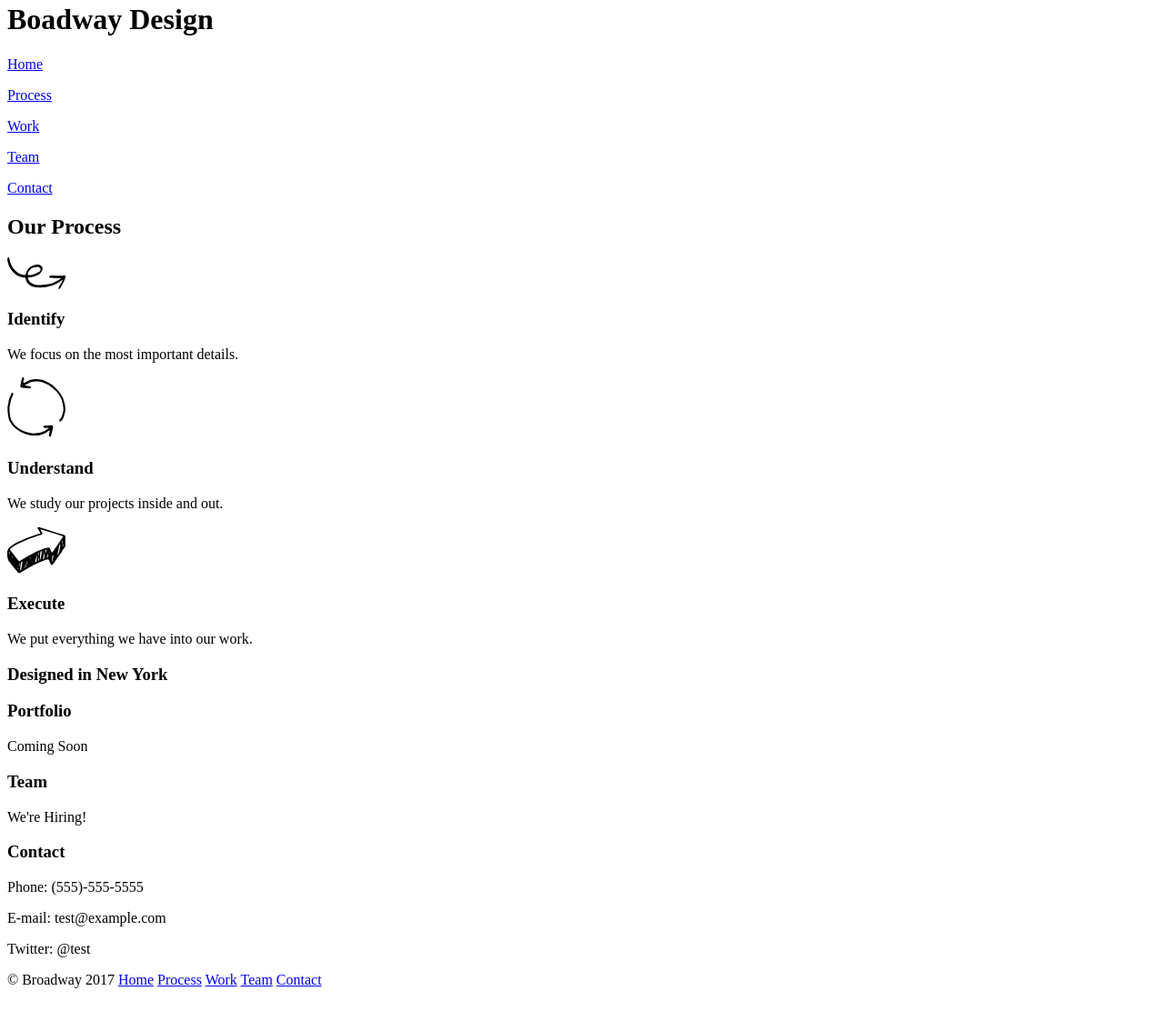
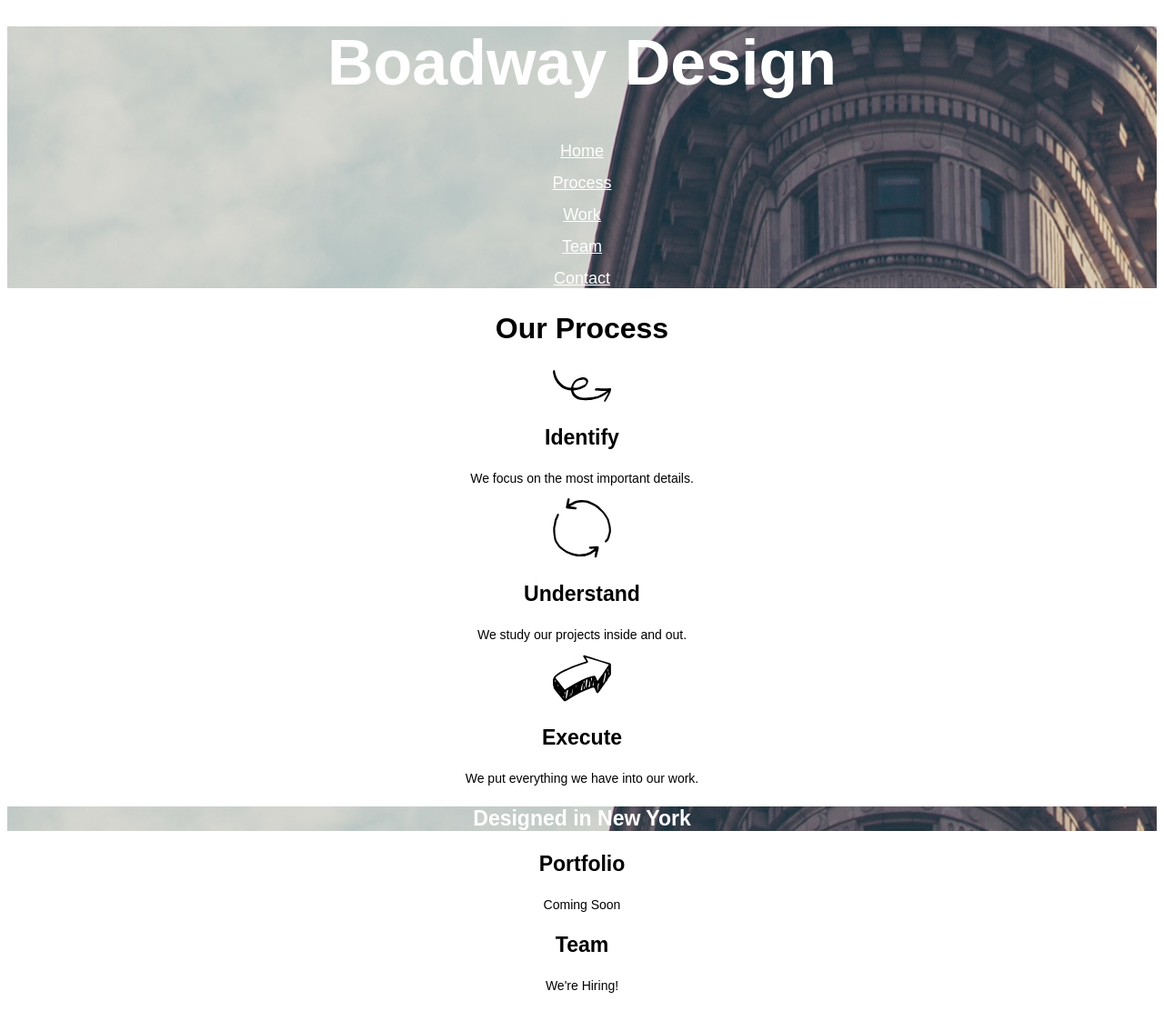
Before and after one commit to LuisPDX/Broadway, a plain HTML site: page index.html in a window 1280 px wide. Shown: the part 18-1130 px from the top of the page at 91% size. Drawn offline with Linux system fonts and the light colour scheme.

Commit message:
Add styling. Ready for deployment

```diff
--- a/index.html
+++ b/index.html
@@ -8,19 +8,19 @@
     <link rel="stylesheet" type="text/css" href="./resources/css/style.css">
 </head>
 <body>
-    <div>
+    <div class="banner">
         <h1>Boadway Design</h1>
         <nav>
-            <p><a href="home">Home</a></p>
-            <p><a href="process">Process</a></p>
-            <p><a href="work">Work</a></p>
-            <p><a href="team">Team</a></p>
-            <p><a href="contact">Contact</a></p>
+            <p><a class="nav_top" href="#">Home</a></p>
+            <p><a class="nav_top" href="#process">Process</a></p>
+            <p><a class="nav_top" href="#work">Work</a></p>
+            <p><a class="nav_top" href="#team">Team</a></p>
+            <p><a class="nav_top" href="#contact">Contact</a></p>
         </nav>
     </div>
-    <h2>Our Process</h2>
+    <h2 id="process">Our Process</h2>
     <p><img src="./resources/images/identify.svg" alt=""></p>
-    <h3>Identify</h3>
+    <h3 id="process">Identify</h3>
     <p>We focus on the most important details.</p>
     <p><img src="./resources/images/understand.svg" alt=""></p>
     <h3>Understand</h3>
@@ -28,23 +28,23 @@
     <p><img src="./resources/images/execute.svg" alt=""></p>
     <h3>Execute</h3>
     <p>We put everything we have into our work.</p>
-    <h3>Designed in New York</h3>
+    <h3 class="dny">Designed in New York</h3>
     <p></p>
-    <h3>Portfolio</h3>
+    <h3 id="work">Portfolio</h3>
     <p>Coming Soon</p>
-    <h3>Team</h3>
+    <h3 id="team">Team</h3>
     <p>We're Hiring!</p>
-    <h3>Contact</h3>
+    <h3 id="contact">Contact</h3>
     <p>Phone: (555)-555-5555</p>
     <p>E-mail: test@example.com</p>
     <p>Twitter: @test</p>
     <nav>
-        <p>© Broadway 2017
-            <a href="home">Home</a>
-            <a href="process">Process</a>
-            <a href="work">Work</a>
-            <a href="team">Team</a>
-            <a href="contact">Contact</a>
+        <p class="footer">© Broadway 2017
+            <a class="nav_bottom" href="#">Home</a>
+            <a class="nav_bottom" href="#process">Process</a>
+            <a class="nav_bottom" href="#work">Work</a>
+            <a class="nav_bottom" href="#team">Team</a>
+            <a class="nav_bottom" href="#contact">Contact</a>
         </p>
     </nav>
 </body>
--- a/resources/css/style.css
+++ b/resources/css/style.css
@@ -0,0 +1,42 @@
+* {
+    font-family: Arial, Helvetica, sans-serif;
+    text-align: center;
+}
+.banner, .dny {
+    background-image: url("../images/the-flatiron-building.png");
+    background-repeat: no-repeat;
+    background-position: center;
+}
+.nav_top {
+    color: white;
+    font-size: 18px;
+}
+h1 {
+    color: white;
+    font-size: 70px;
+    font-weight: bold;
+}
+h2 {
+    font-size: 32px;
+    font-weight: bold;
+}
+h3 {
+    font-size: 23px;
+    font-weight: bold;
+}
+p {
+    font-size: 14px;
+}.dny {
+    color: white;
+}
+.footer {
+    color: white;
+    font-size: 14px;
+    text-align: left;
+    background-color: dimgray;
+}
+.nav_bottom {
+    color: white;
+    font-size: 14px;
+    text-align: left;
+}
```
